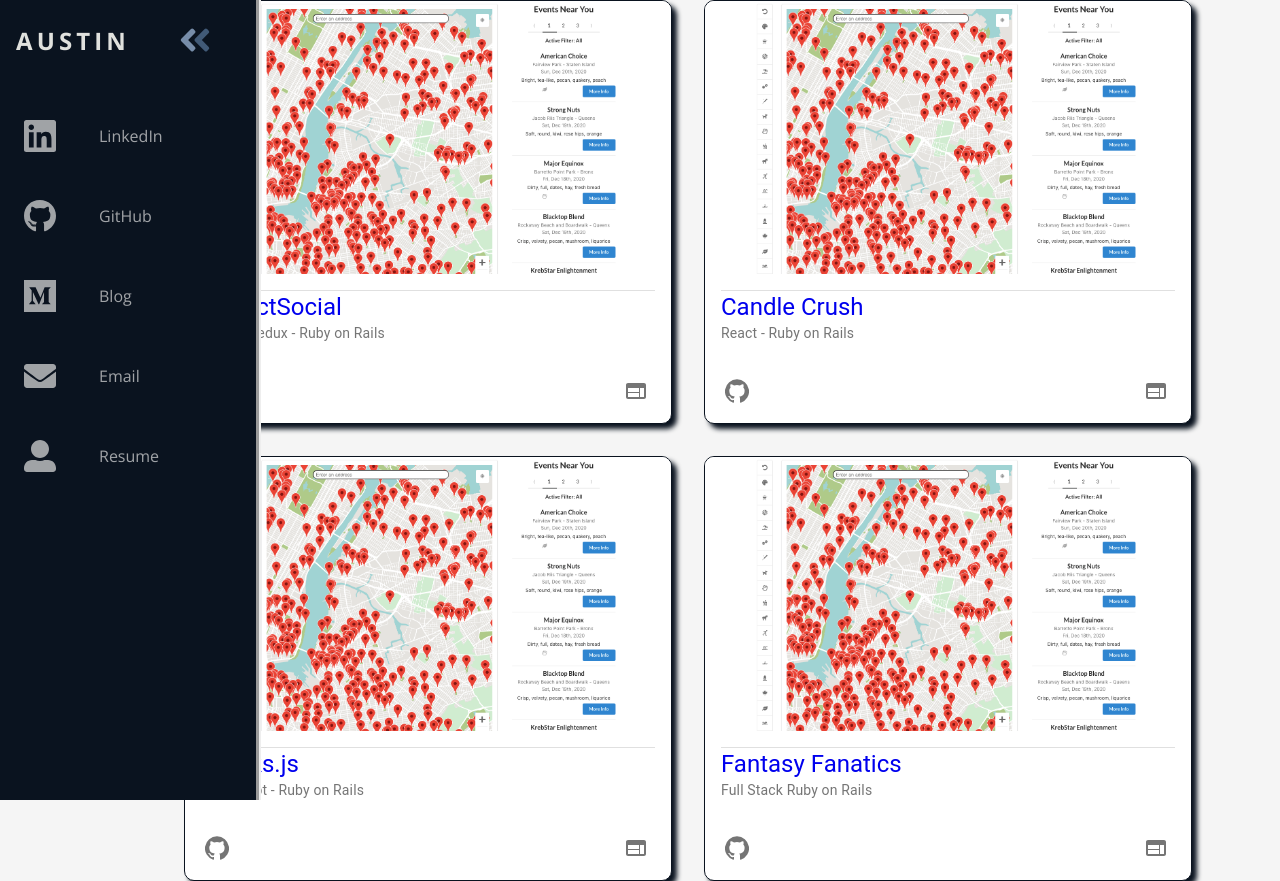
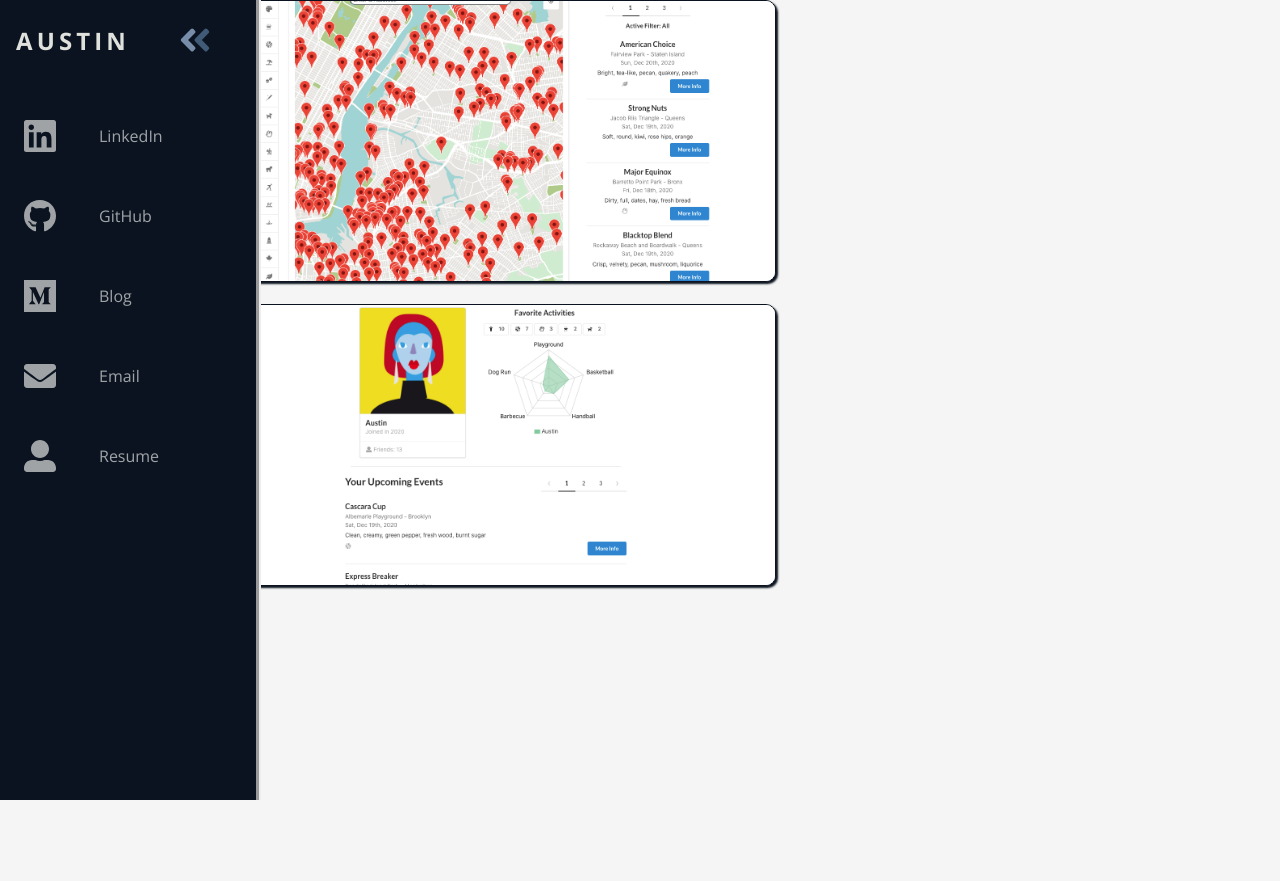
Before and after one commit to austbuhl/portfolio, a React (Create React App) app: page /projects in a window 1280 px wide. After the commit the page ends 800 px from the top, so only its background shows below. Built offline with nearby package versions, Linux system fonts and the light colour scheme.

Commit message:
Elongated cards

```diff
--- a/src/components/ProjectCards.jsx
+++ b/src/components/ProjectCards.jsx
@@ -1,4 +1,4 @@
-import React, { useState } from 'react'
+import React from 'react'
 import { motion } from 'framer-motion'
 import './ProjectCards.css'
 import { NavLink } from 'react-router-dom'
@@ -14,25 +14,65 @@ import {
   Typography,
   Tooltip
 } from '@material-ui/core/'
+import { FaReact } from 'react-icons/fa'
+import {
+  SiPostgresql,
+  SiRails,
+  SiRedux,
+  SiJavascript,
+  SiGooglemaps,
+  SiMaterialUi
+} from 'react-icons/si'
 import GitHubIcon from '@material-ui/icons/GitHub'
 import WebIcon from '@material-ui/icons/Web'
+import SkipPreviousIcon from '@material-ui/icons/SkipPrevious'
+import SkipNextIcon from '@material-ui/icons/SkipNext'
+import PlayArrowIcon from '@material-ui/icons/PlayArrow'
 // import { GitHubIcon, WebIcon } from '@material-ui/icons'
 import { animationTwo, transition } from '../animations/index'
 
+// const useStyles = makeStyles((theme) => ({
+//   media: {
+//     height: 0,
+//     paddingTop: '56.25%' // 16:9
+//   },
+//   card: {
+// boxShadow: '5px 5px 5px #0a131f',
+// border: '0.5px solid #0a131f',
+// borderRadius: 10,
+//     maxWidth: 550
+//   },
+//   title: {
+//     fontSize: '5rem',
+//     fontWeight: 700
+//   }
+// }))
+
 const useStyles = makeStyles((theme) => ({
-  media: {
-    height: 0,
-    paddingTop: '56.25%' // 16:9
+  root: {
+    display: 'flex',
+    height: '35vh',
+    width: 'auto',
+    maxWidth: 750,
+    boxShadow: '2px 2px 2px #0a131f',
+    border: '0.25px solid #0a131f',
+    borderRadius: 10
   },
-  card: {
-    boxShadow: '5px 5px 5px #0a131f',
-    border: '0.5px solid #0a131f',
-    borderRadius: 10,
-    maxWidth: 550
+  details: {
+    display: 'flex',
+    flexDirection: 'column'
   },
-  title: {
-    fontSize: '5rem',
-    fontWeight: 700
+  content: {
+    flex: '1 0 auto'
+  },
+  cover: {
+    flex: '1 0 auto'
+  },
+  controls: {
+    display: 'flex',
+    justifyContent: 'space-between'
+    // paddingLeft: theme.spacing(1),
+    // paddingBottom: theme.spacing(1)
   }
 }))
 
@@ -93,9 +133,106 @@ export const ProjectCards = ({ projects }) => {
       exit='out'
       variants={animationTwo}
       transition={transition}
-      className='column-center'
+      // className='column-center'
     >
-      {renderCards()}
+      {/* {renderCards()} */}
+
+      <Card className={classes.root}>
+        <div className={classes.details}>
+          <CardContent className={classes.content}>
+            <NavLink to='/projects/1'>
+              <Typography component='h5' variant='h5'>
+                ProjectSocial
+              </Typography>
+            </NavLink>
+            <Typography variant='subtitle1' color='textSecondary'>
+              {/* React - Redux - Ruby on Rails */}
+              <h4>FrontEnd</h4>
+              <FaReact />
+              <SiRedux />
+              <SiJavascript />
+              <SiGooglemaps />
+              <SiMaterialUi />
+              <h4>Backend</h4>
+              <SiPostgresql />
+              <SiRails />
+            </Typography>
+          </CardContent>
+          <div className={classes.controls}>
+            <Tooltip title='View Source Code' arrow placement='right'>
+              <IconButton
+                aria-label='view source code'
+                target='_blank'
+                href='https://github.com/austbuhl/project-social-front-end'
+              >
+                <GitHubIcon />
+              </IconButton>
+            </Tooltip>
+
+            <Tooltip title='View Site' arrow placement='left'>
+              <IconButton
+                aria-label='view site'
+                target='_blank'
+                href='https://github.com/austbuhl/project-social-front-end'
+              >
+                <WebIcon />
+              </IconButton>
+            </Tooltip>
+          </div>
+        </div>
+        <CardMedia
+          className={classes.cover}
+          image='/PS/ProjectSocialHome.png'
+          title='Live from space album cover'
+        />
+      </Card>
+      <br />
+      <Card className={classes.root}>
+        <div className={classes.details}>
+          <CardContent className={classes.content}>
+            <Typography component='h5' variant='h5'>
+              ProjectSocial
+            </Typography>
+            <Typography variant='subtitle1' color='textSecondary'>
+              <h4>FrontEnd</h4>
+              <FaReact />
+              <SiRedux />
+              <SiJavascript />
+              <SiGooglemaps />
+              <SiMaterialUi />
+              <h4>Backend</h4>
+              <SiPostgresql />
+              <SiRails />
+            </Typography>
+          </CardContent>
+          <div className={classes.controls}>
+            <Tooltip title='View Source Code' arrow placement='right'>
+              <IconButton
+                aria-label='view source code'
+                target='_blank'
+                href='https://github.com/austbuhl/project-social-front-end'
+              >
+                <GitHubIcon />
+              </IconButton>
+            </Tooltip>
+
+            <Tooltip title='View Site' arrow placement='left'>
+              <IconButton
+                aria-label='view site'
+                target='_blank'
+                href='https://github.com/austbuhl/project-social-front-end'
+              >
+                <WebIcon />
+              </IconButton>
+            </Tooltip>
+          </div>
+        </div>
+        <CardMedia
+          className={classes.cover}
+          image='/PS/ProjectSocialProfile.png'
+          title='Live from space album cover'
+        />
+      </Card>
     </motion.section>
   )
 }
--- a/src/components/ProjectDetail.jsx
+++ b/src/components/ProjectDetail.jsx
@@ -41,27 +41,13 @@ export const ProjectDetail = ({ project }) => {
           <Carousel id='image-carousel' dynamicHeight={true} showArrows={true}>
             {renderImages()}
           </Carousel>
-          <h4>Built With</h4>
-          <p>{project.stack}</p>
         </Grid>
 
         <Grid item sm={12} md={6}>
           <br />
-          <div style={{ display: 'flex', justifyContent: 'space-around' }}>
-            <div>
-              <h4>FrontEnd</h4>
-              <FaReact />
-              <SiRedux />
-              <SiJavascript />
-              <SiGooglemaps />
-              <SiMaterialUi />
-            </div>
-            <div>
-              <h4>BackEnd</h4>
-              <SiPostgresql />
-              <SiRails />
-            </div>
-          </div>
+          <h4>Built With</h4>
+          <p>{project.stack}</p>
+          <br />
           <h4>Description</h4>
           <div dangerouslySetInnerHTML={{ __html: project.description }}></div>
         </Grid>
```
Also changed, not shown: 1 other file (tests, documents, lock files or other folders).
